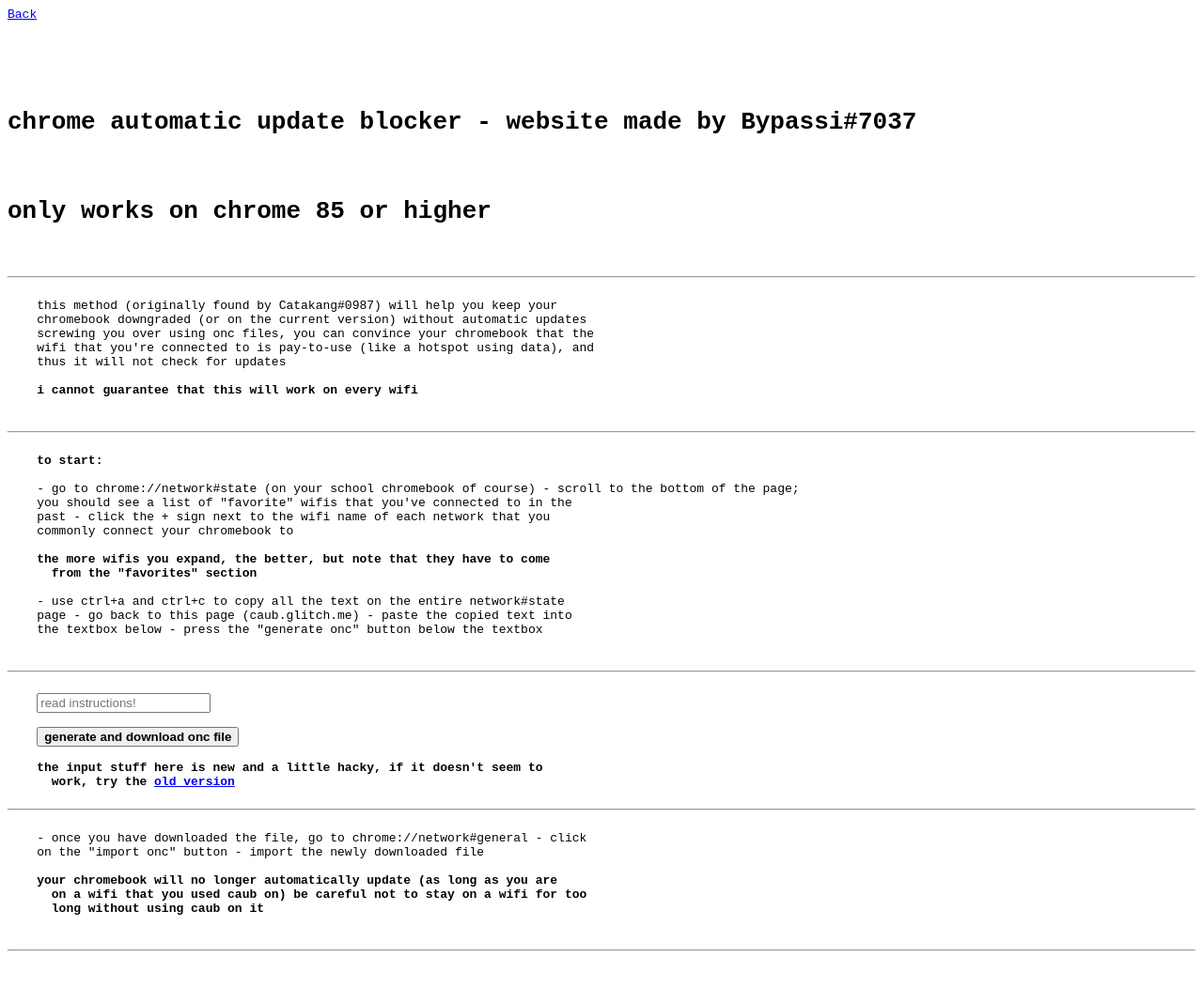
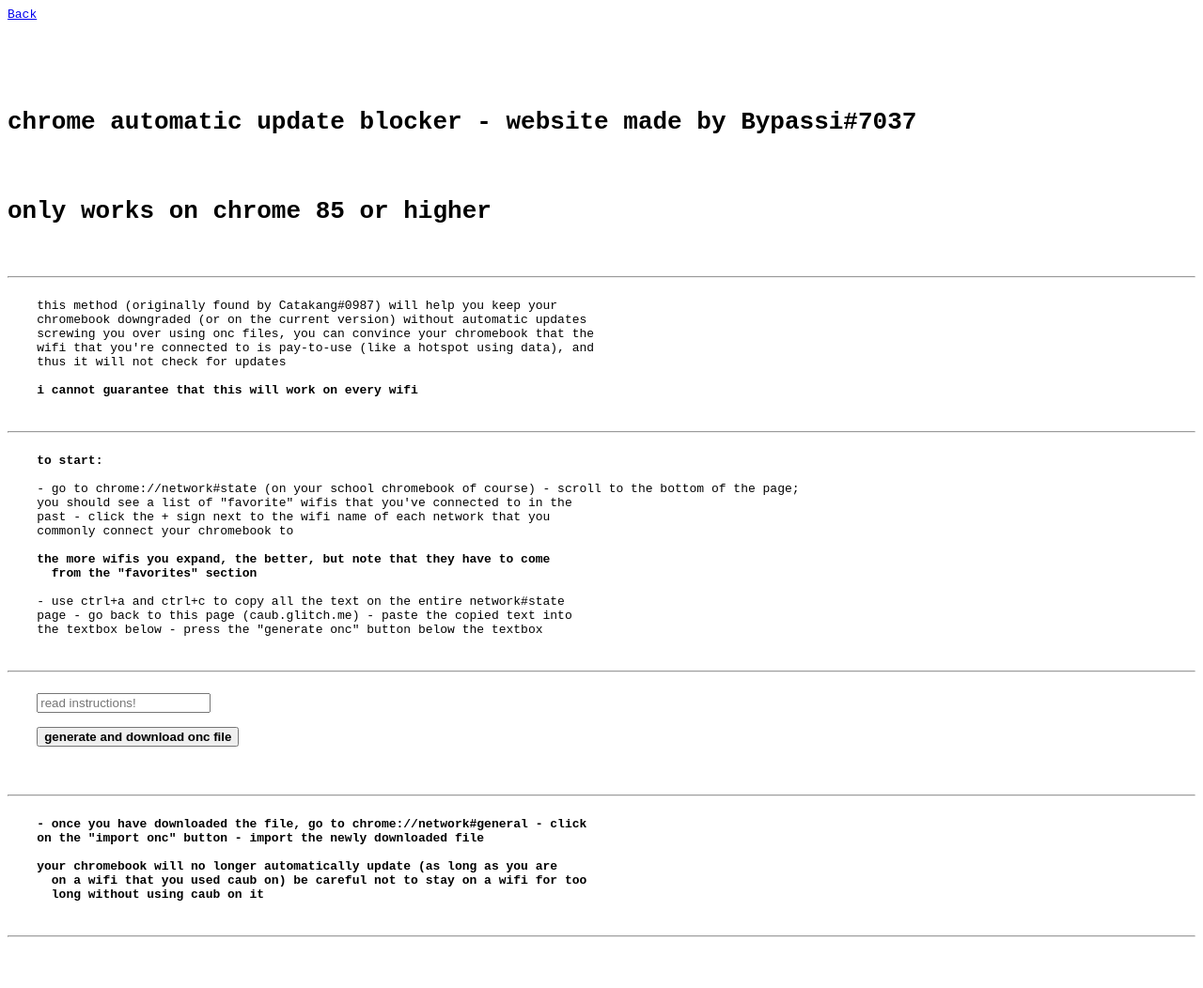
Before and after one commit to Evanlol123/GATEWAY, a plain HTML site: page caub.html in a window 1280 px wide. Shown: the whole page at 94% size. Drawn offline with Linux system fonts and the light colour scheme.

Commit message:
Update caub.html

```diff
--- a/caub.html
+++ b/caub.html
@@ -81,10 +81,7 @@
 
     <button onclick="gen()"><b>generate and download onc file</b></button>
 
-    <b
-      >the input stuff here is new and a little hacky, if it doesn't seem to
-      work, try the <a href="/old.html">old version</a></b
-    >
+    <b>
     <hr />
     - once you have downloaded the file, go to chrome://network#general - click
     on the "import onc" button - import the newly downloaded file
```
